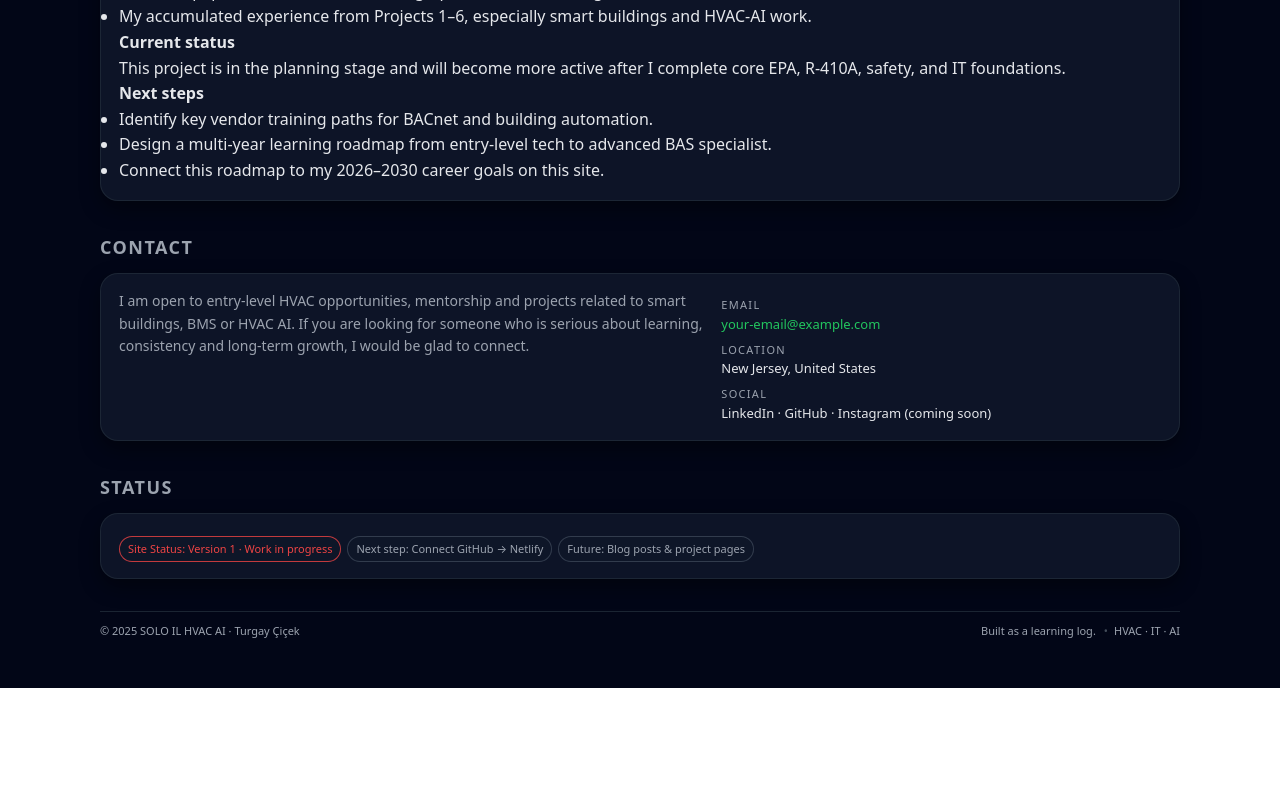
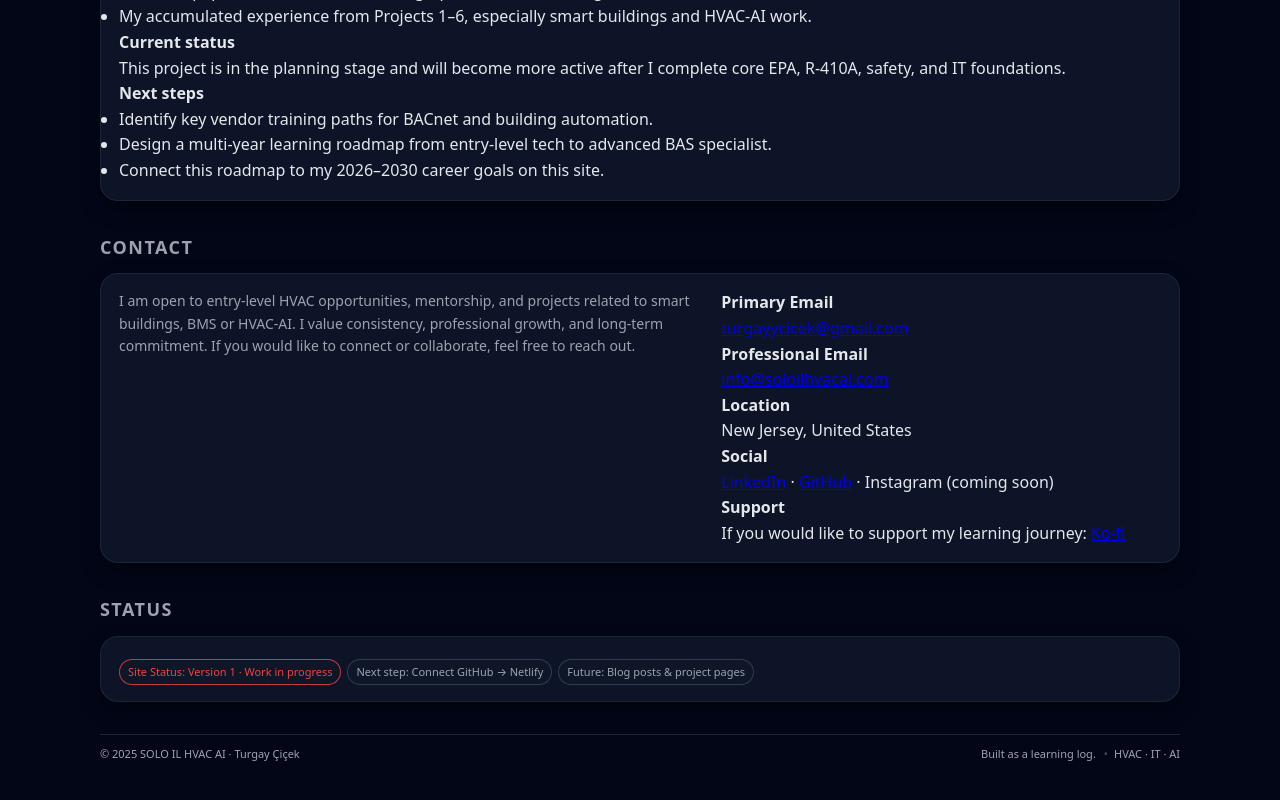
Before and after one commit to TurgayCicek/soloilhvacai-site, a plain HTML site: page index.html in a window 1280 px wide. Shown: the part 6238-7038 px from the top of the page. Before the commit the page ends 6926 px from the top, so only its background shows below. Drawn offline with Linux system fonts and the light colour scheme.

Commit message:
Update Contact section (info email + Ko-fi) and footer

```diff
--- a/index.html
+++ b/index.html
@@ -1047,33 +1047,44 @@
   <div class="card contact-grid">
     <div>
       <p class="text-muted">
-              I am open to entry-level HVAC opportunities, mentorship and projects
-              related to smart buildings, BMS or HVAC AI.
-              If you are looking for someone who is serious about learning,
-              consistency and long-term growth, I would be glad to connect.
+        I am open to entry-level HVAC opportunities, mentorship, and projects related to smart
+        buildings, BMS or HVAC-AI. I value consistency, professional growth, and long-term commitment.
+        If you would like to connect or collaborate, feel free to reach out.
       </p>
     </div>
+
     <div>
-            <div class="contact-row">
-              <div class="contact-label">Email</div>
-              <div class="contact-value">
-                <!-- Replace this with your real email address -->
-                <a href="mailto:your-email@example.com">your-email@example.com</a>
-              </div>
-            </div>
-            <div class="contact-row">
-              <div class="contact-label">Location</div>
-              <div class="contact-value">New Jersey, United States</div>
-            </div>
-            <div class="contact-row">
-              <div class="contact-label">Social</div>
-              <div class="contact-value">
-                LinkedIn · GitHub · Instagram (coming soon)
-              </div>
-            </div>
+      <p>
+        <strong>Primary Email</strong><br />
+        <a href="mailto:turgayycicek@gmail.com">turgayycicek@gmail.com</a>
+      </p>
+
+      <p>
+        <strong>Professional Email</strong><br />
+        <a href="mailto:info@soloilhvacai.com">info@soloilhvacai.com</a>
+      </p>
+
+      <p>
+        <strong>Location</strong><br />
+        New Jersey, United States
+      </p>
+
+      <p>
+        <strong>Social</strong><br />
+        <a href="https://www.linkedin.com" target="_blank">LinkedIn</a> ·
+        <a href="https://github.com" target="_blank">GitHub</a> ·
+        <span>Instagram (coming soon)</span>
+      </p>
+
+      <p>
+        <strong>Support</strong><br />
+        If you would like to support my learning journey:
+        <a href="https://ko-fi.com/soloilhvacai" target="_blank">Ko-fi</a>
+      </p>
     </div>
   </div>
 </section>
+
 
       <!-- STATUS -->
       <section>
```
Lines whose indentation alone changed are shown as unchanged.
